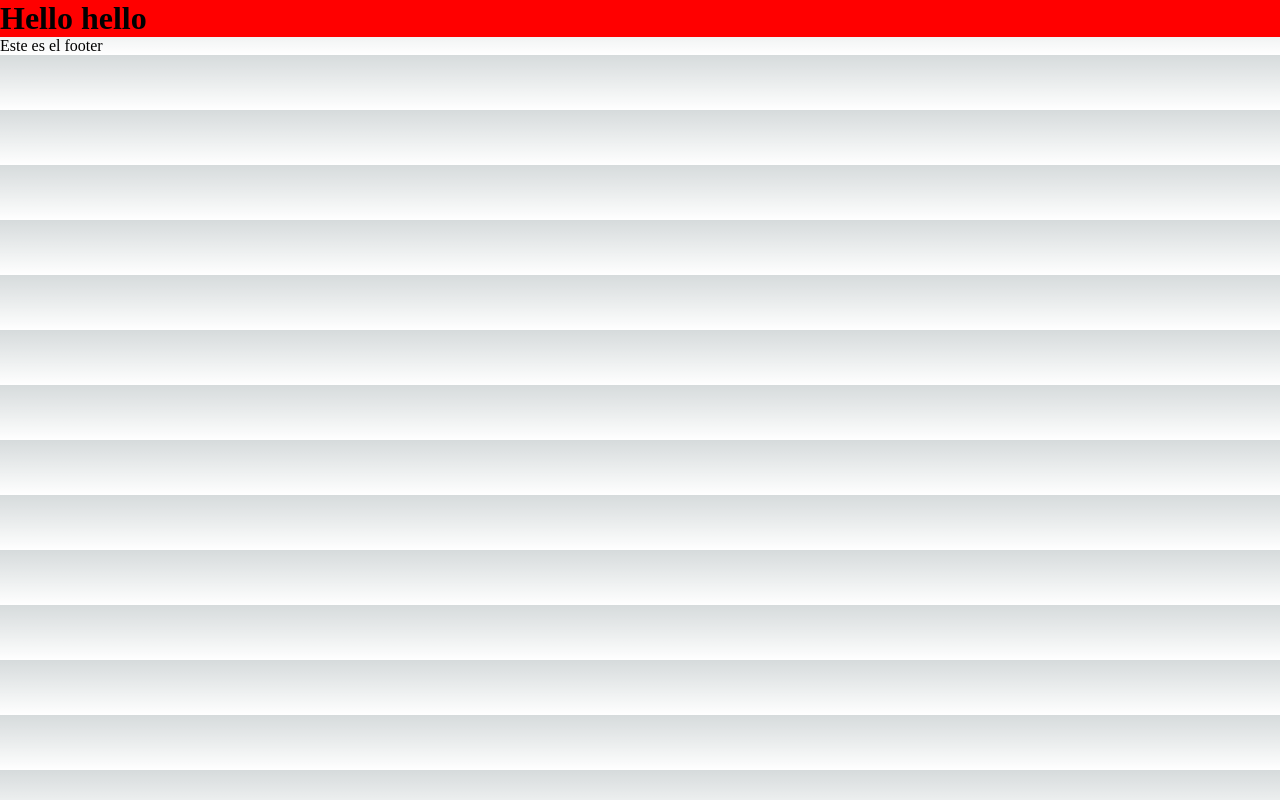
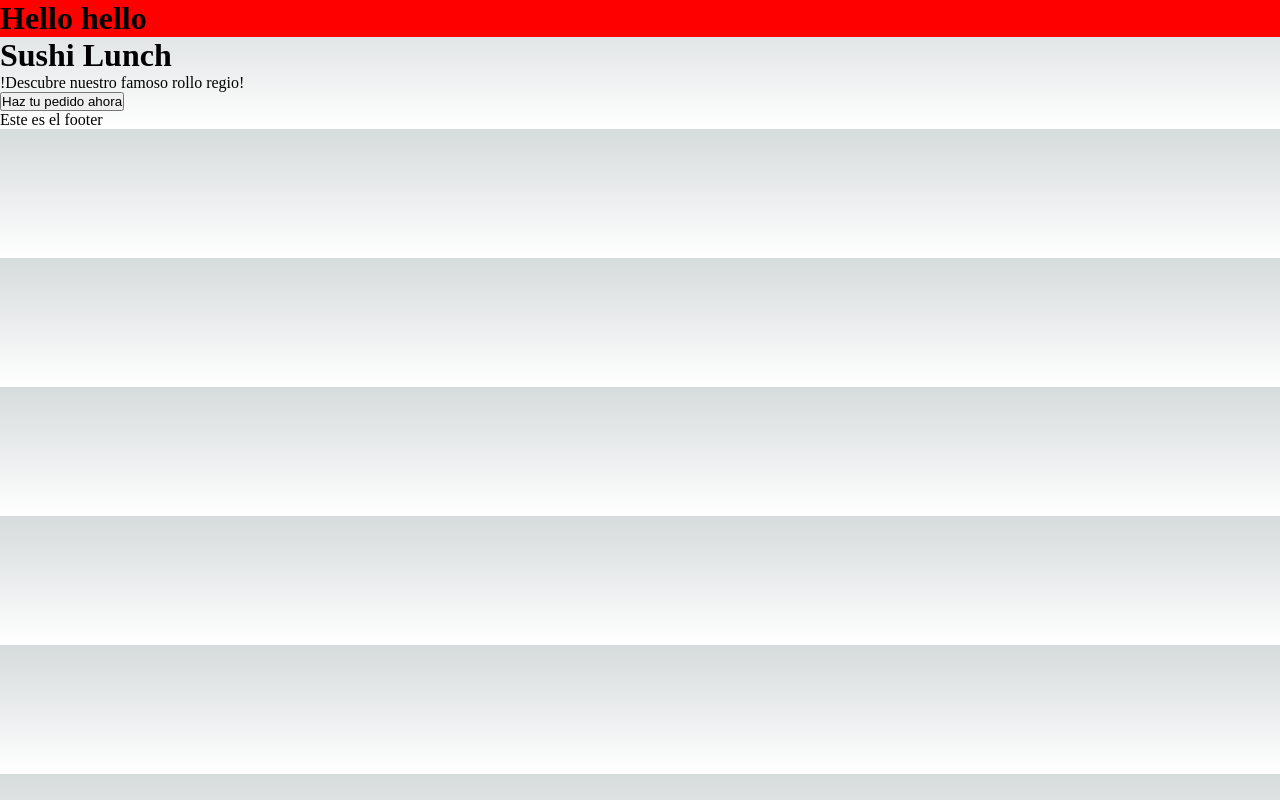
Before and after one commit to zahitrios/nextjs-study, a Next.js app: page /hello in a window 1280 px wide. Built offline with nearby package versions, Linux system fonts and the light colour scheme.

Commit message:
First elements changed in home

```diff
--- /dev/null
+++ b/components/Banner.js
@@ -0,0 +1,12 @@
+
+const Banner = () => {
+    return (
+        <>
+            <h1>Sushi Lunch</h1>
+            <p>!Descubre nuestro famoso rollo regio!</p>
+            <button>Haz tu pedido ahora</button>
+        </>
+    )
+}
+
+export default Banner;
--- a/pages/hello.js
+++ b/pages/hello.js
@@ -1,9 +1,12 @@
+import Banner from '../components/Banner'
 import styles from '@/styles/Hello.module.css'
 
 export default function Hello () {
     return (
-        <div className={[styles.div]}>
-            <h1>Hello hello</h1>
+        <div>
+            <h1 className={[styles.backgroundRed]}>Hello hello</h1>
+            <Banner></Banner>
         </div>
+
     )
 }
--- a/styles/Hello.module.css
+++ b/styles/Hello.module.css
@@ -1,3 +1,3 @@
-.div{
+.backgroundRed{
     background-color: red;
 }
```
